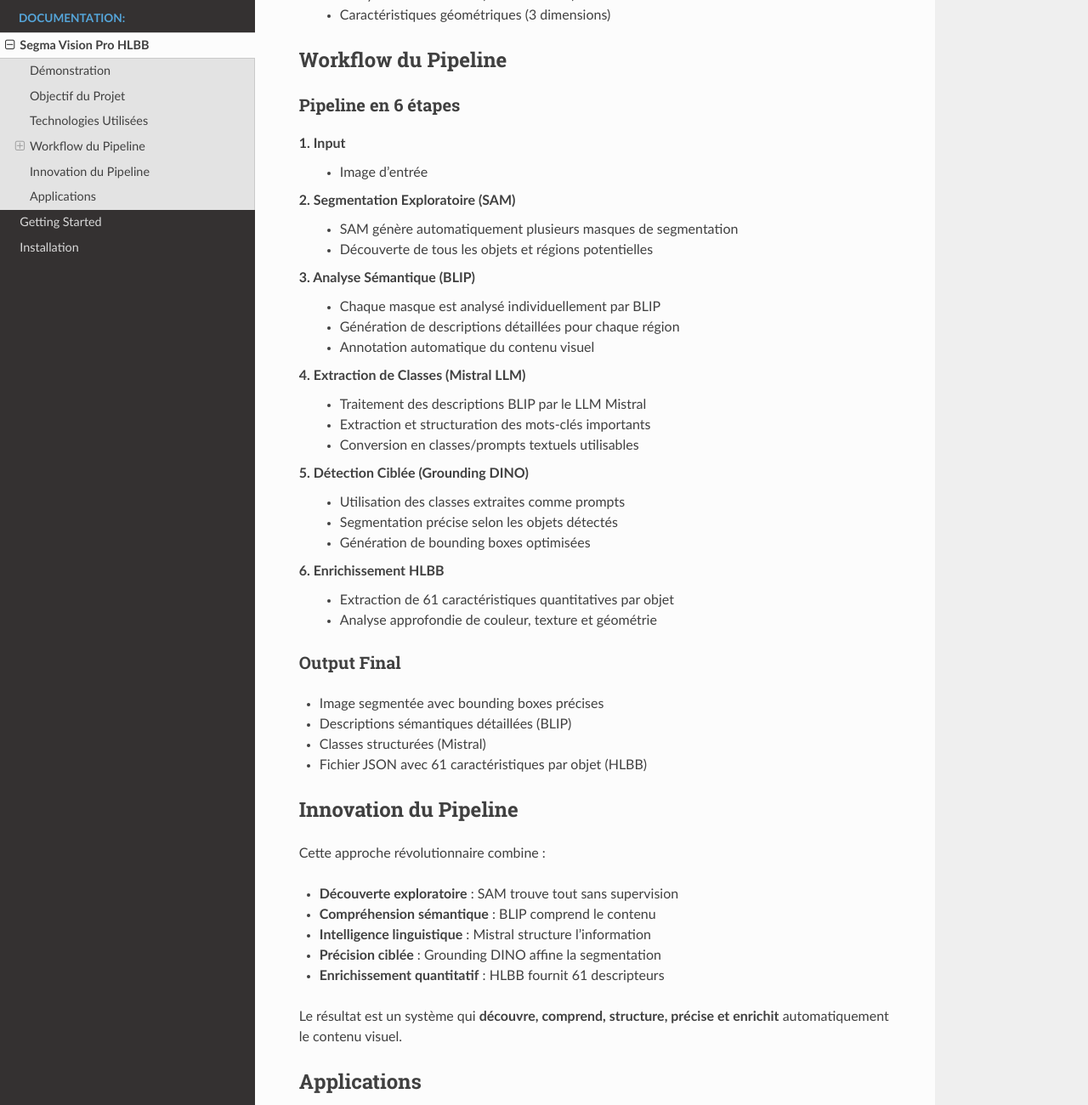
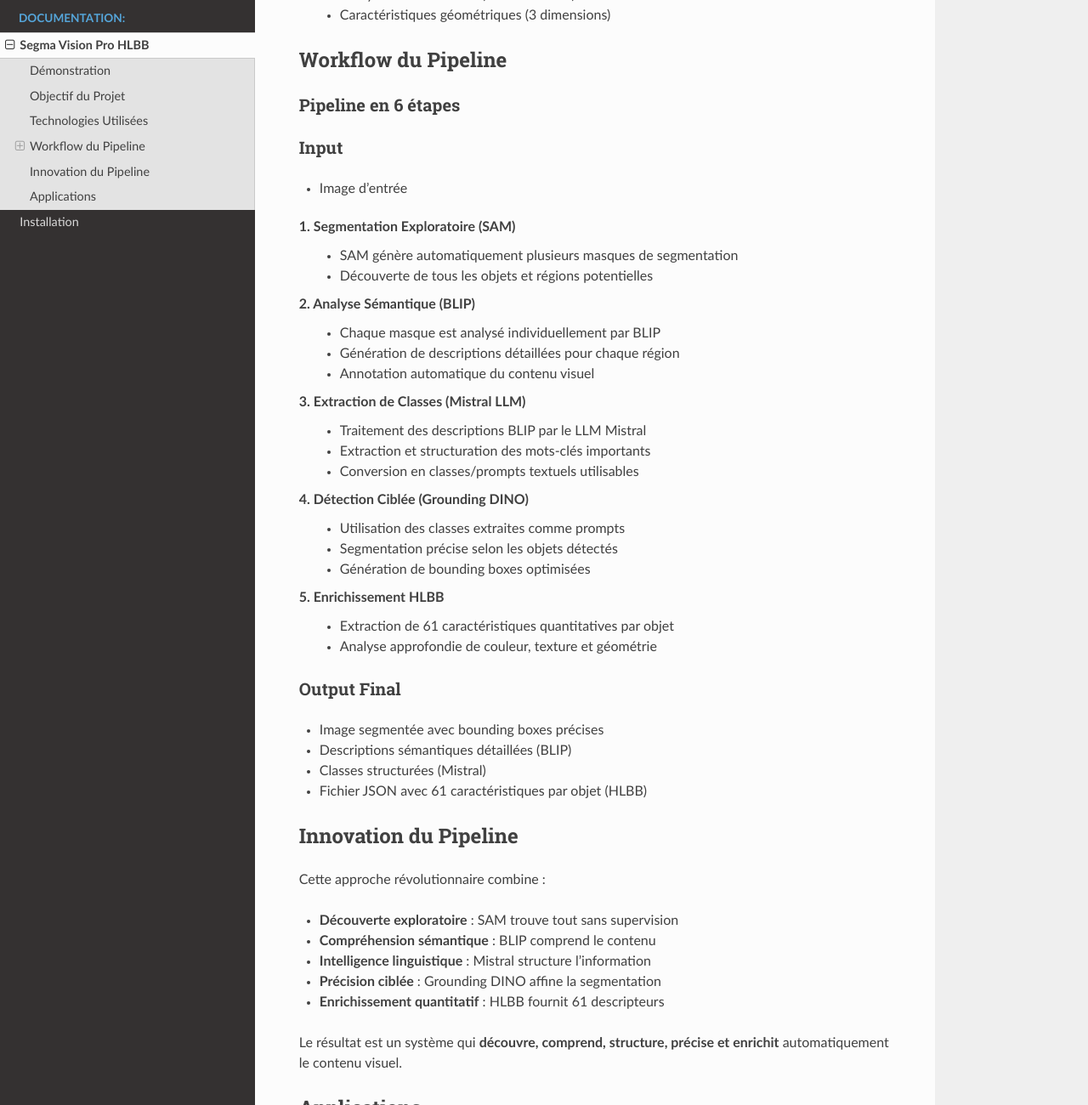
Before and after one commit to douJamai/Segma-vision-Pro-HLBB, a Sphinx documentation site: the page built from docs/introduction.rst, in a window 1280 px wide and 1400 px high, scrolled down 1324 px, cut to the strip 100-1400 px from the top of the window. Shown: the whole strip at 85% size. Built offline with Sphinx 7.4.7 and the Read the Docs theme 3.1.0, drawn with Linux system fonts in a browser that asks for light colours; some of the changed text lies outside the part shown.

```diff
--- a/docs/introduction.rst
+++ b/docs/introduction.rst
@@ -62,29 +62,30 @@ Workflow du Pipeline
 Pipeline en 6 étapes
 ~~~~~~~~~~~~~~~~~~~~~
 
-**1. Input**
-   * Image d'entrée
+Input
+~~~~~~~~~~~~
+* Image d'entrée
 
-**2. Segmentation Exploratoire (SAM)**
+**1. Segmentation Exploratoire (SAM)**
    * SAM génère automatiquement plusieurs masques de segmentation
    * Découverte de tous les objets et régions potentielles
 
-**3. Analyse Sémantique (BLIP)**
+**2. Analyse Sémantique (BLIP)**
    * Chaque masque est analysé individuellement par BLIP
    * Génération de descriptions détaillées pour chaque région
    * Annotation automatique du contenu visuel
 
-**4. Extraction de Classes (Mistral LLM)**
+**3. Extraction de Classes (Mistral LLM)**
    * Traitement des descriptions BLIP par le LLM Mistral
    * Extraction et structuration des mots-clés importants
    * Conversion en classes/prompts textuels utilisables
 
-**5. Détection Ciblée (Grounding DINO)**
+**4. Détection Ciblée (Grounding DINO)**
    * Utilisation des classes extraites comme prompts
    * Segmentation précise selon les objets détectés
    * Génération de bounding boxes optimisées
 
-**6. Enrichissement HLBB**
+**5. Enrichissement HLBB**
    * Extraction de 61 caractéristiques quantitatives par objet
    * Analyse approfondie de couleur, texture et géométrie
 
@@ -117,8 +118,3 @@ Applications
 * Recherche par contenu visuel avancée
 * Analyse d'images médicales ou satellitaires
 * Système de description automatique d'images
-
-Getting Started
-===============
-
-Pour commencer à utiliser Segma Vision Pro HLBB, consultez les sections suivantes :
```
Also changed, not shown: other parts of docs/introduction.rst (+1 -1 lines).
